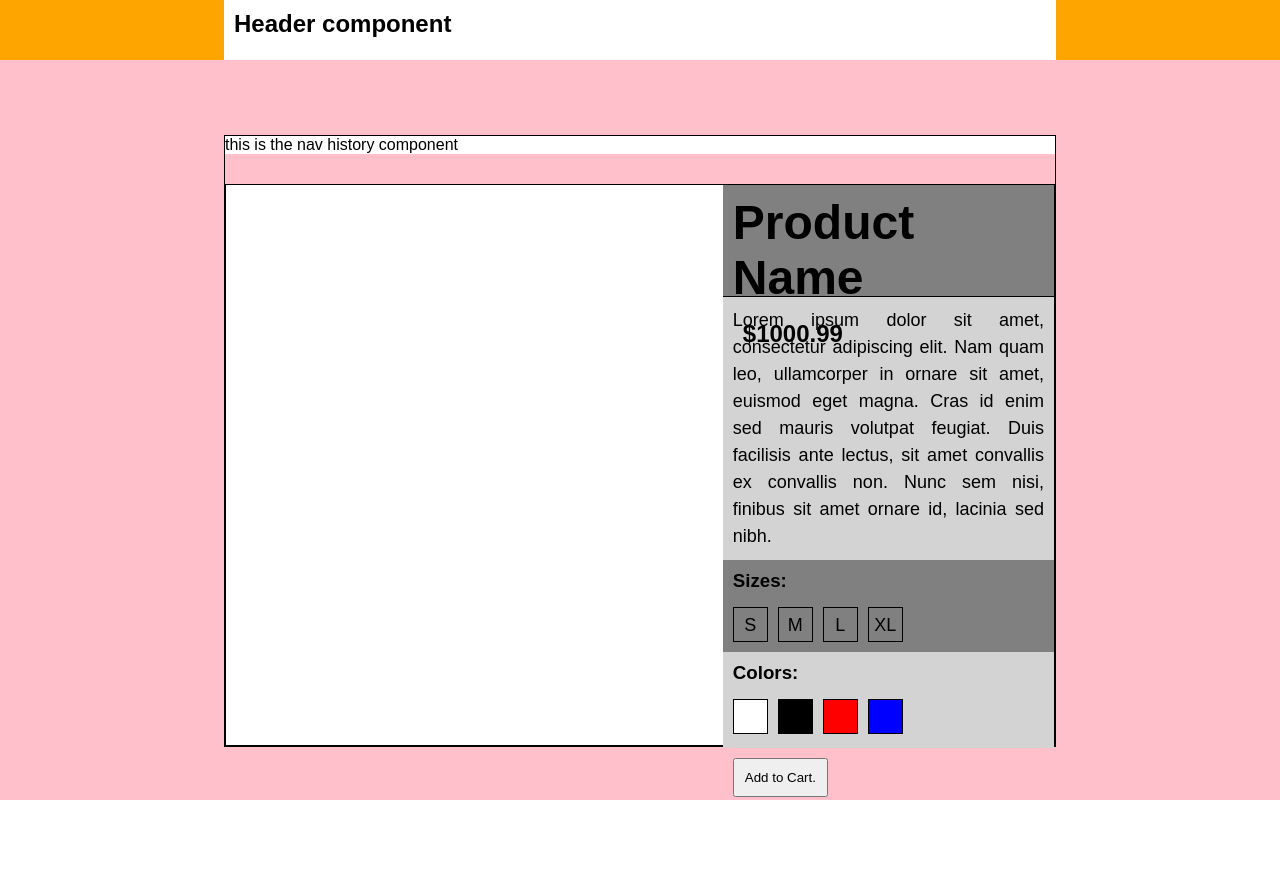
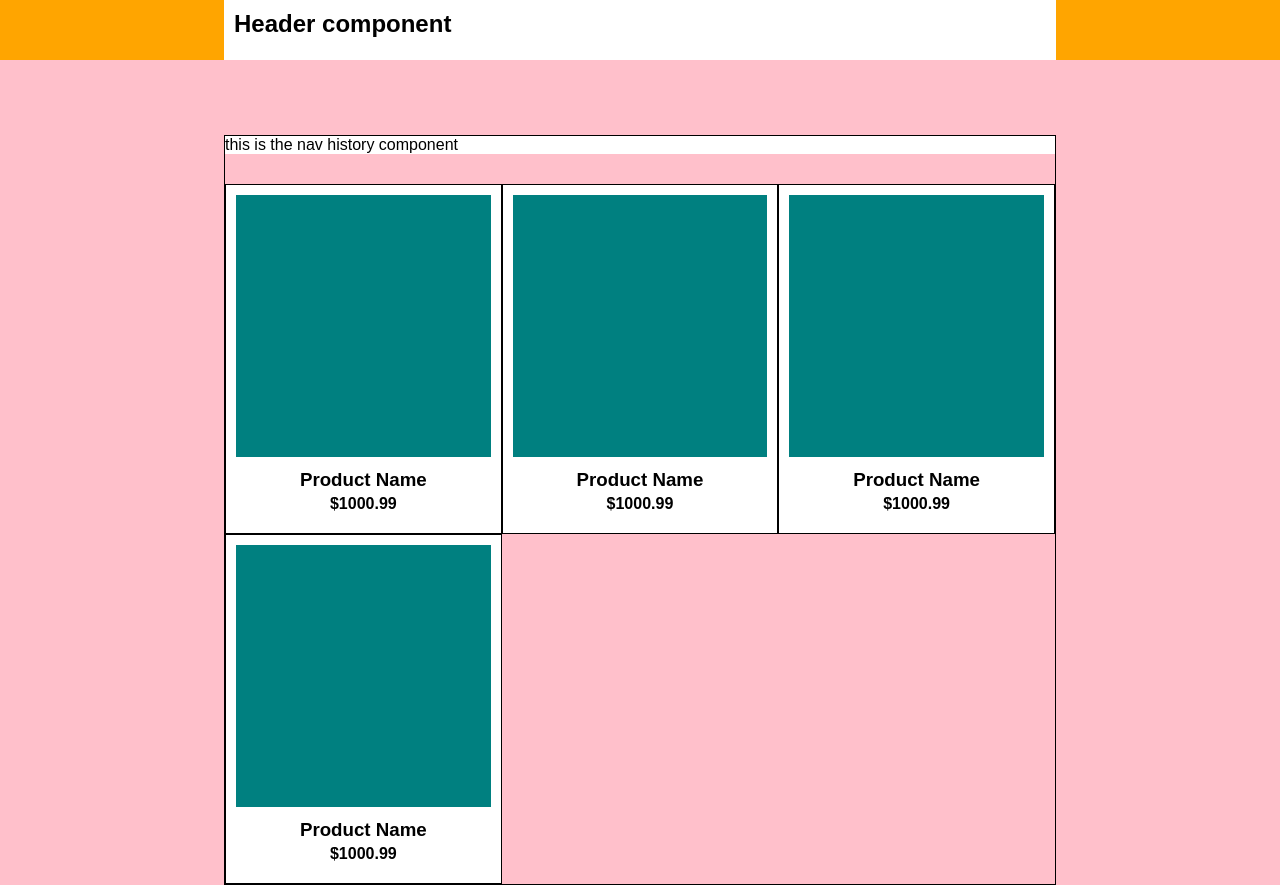
Before and after one commit to papss/Good-threads, a React (Create React App) app: page / in a window 1280 px wide. Before the commit the page ends 807 px from the top, so only its background shows below. Built offline with nearby package versions, Linux system fonts and the light colour scheme.

Commit message:
index layout

```diff
--- a/src/components/ProductIndex.js
+++ b/src/components/ProductIndex.js
@@ -6,6 +6,50 @@ class ProductIndex extends Component {
     return (
       <div className="product-index">
 
+        <div className="index-container">
+
+          <div className="index-product">
+            <div className="index-img">
+              {/* product thumbnail image goes here */}
+            </div>
+            <div className="index-details">
+              <h3> Product Name </h3>
+              <h4> $1000.99 </h4>
+            </div>
+          </div>
+
+          <div className="index-product">
+            <div className="index-img">
+              {/* product thumbnail image goes here */}
+            </div>
+            <div className="index-details">
+              <h3> Product Name </h3>
+              <h4> $1000.99 </h4>
+            </div>
+          </div>
+
+          <div className="index-product">
+            <div className="index-img">
+              {/* product thumbnail image goes here */}
+            </div>
+            <div className="index-details">
+              <h3> Product Name </h3>
+              <h4> $1000.99 </h4>
+            </div>
+          </div>
+
+          <div className="index-product">
+            <div className="index-img">
+              {/* product thumbnail image goes here */}
+            </div>
+            <div className="index-details">
+              <h3> Product Name </h3>
+              <h4> $1000.99 </h4>
+            </div>
+          </div>
+
+        </div>
+
       </div>
     );
   }
--- a/src/components/SiteBody.js
+++ b/src/components/SiteBody.js
@@ -15,7 +15,7 @@ class SiteBody extends Component {
         <div className="target-container">
           {/* either the product index or individual product page should render here. */}
           {/* switch via state change? */}
-          <ProductPage />
+          <ProductIndex />
         </div>
       </div>
     );
--- a/src/components/stylesheets/App.css
+++ b/src/components/stylesheets/App.css
@@ -145,3 +145,31 @@
 .blue {
   background: blue;
 }
+
+/* index page styles: */
+/* modularize */
+
+.index-container {
+  display: flex;
+  flex-wrap: wrap;
+}
+
+.index-product {
+  width: 33.33%;
+  height: 350px;
+  padding: 10px;
+
+  background: white;
+  border: 1px solid black;
+}
+
+.index-img {
+  width: 100%;
+  height: 80%;
+  margin-bottom: 10px;
+  background: teal;
+}
+.index-details {
+  text-align: center;
+  line-height: 1.35;
+}
```
Also changed, not shown: src/components/ProductPage.js (+25 -0 lines).
